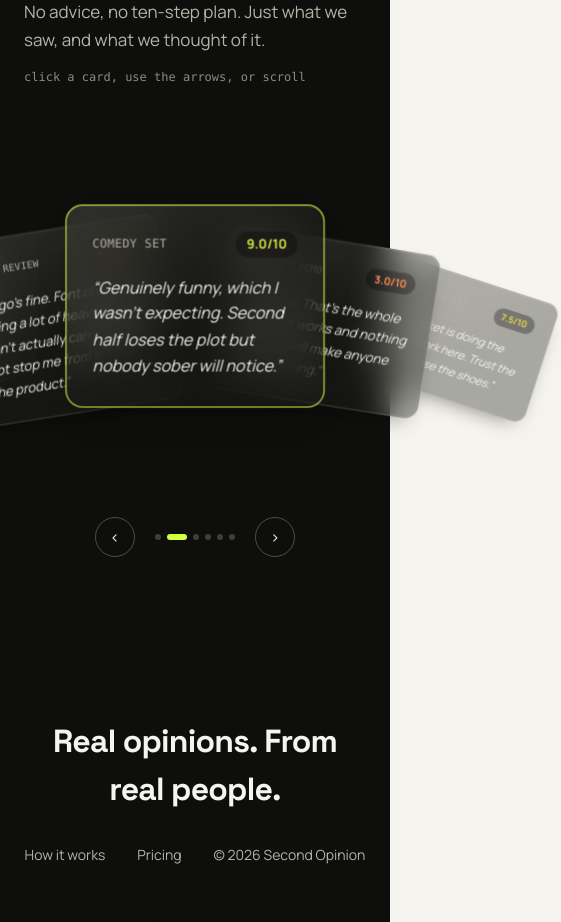
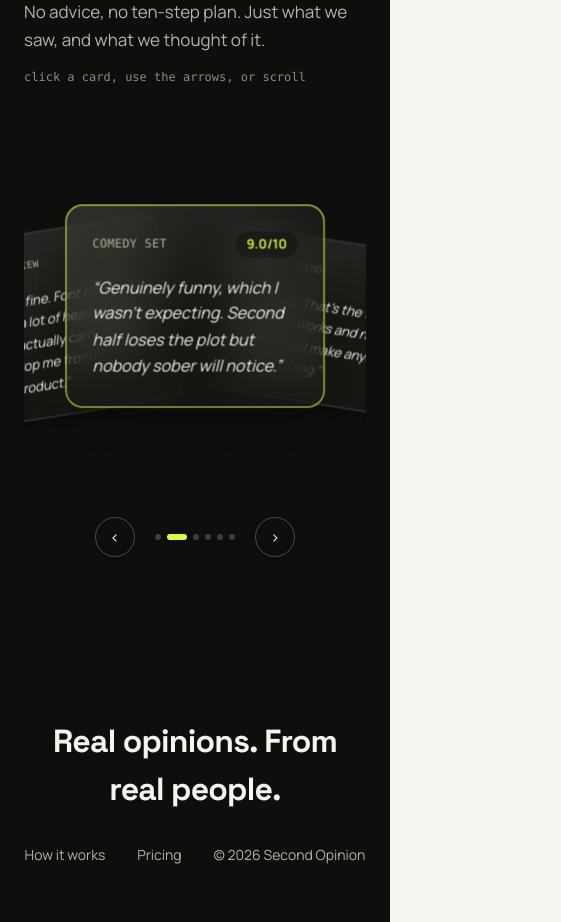
Before and after one commit to kiibuba/margin-app, a Next.js app: page / in a window 390 px wide. Shown: the part 5880-6802 px from the top of the page, 561 px wide, since content can reach past the window. Built offline with nearby package versions, Linux system fonts and the light colour scheme; no server answers.

Commit message:
contain review carousel overflow on mobile

```diff
--- a/components/ReviewWheel.tsx
+++ b/components/ReviewWheel.tsx
@@ -55,7 +55,7 @@ export default function ReviewWheel() {
       onWheel={onWheel}
       onTouchStart={onTouchStart}
       onTouchEnd={onTouchEnd}
-      className="select-none"
+      className="select-none overflow-hidden"
     >
       <div className="relative h-[360px] flex items-center justify-center">
         {REVIEWS.map((r, i) => {
```
